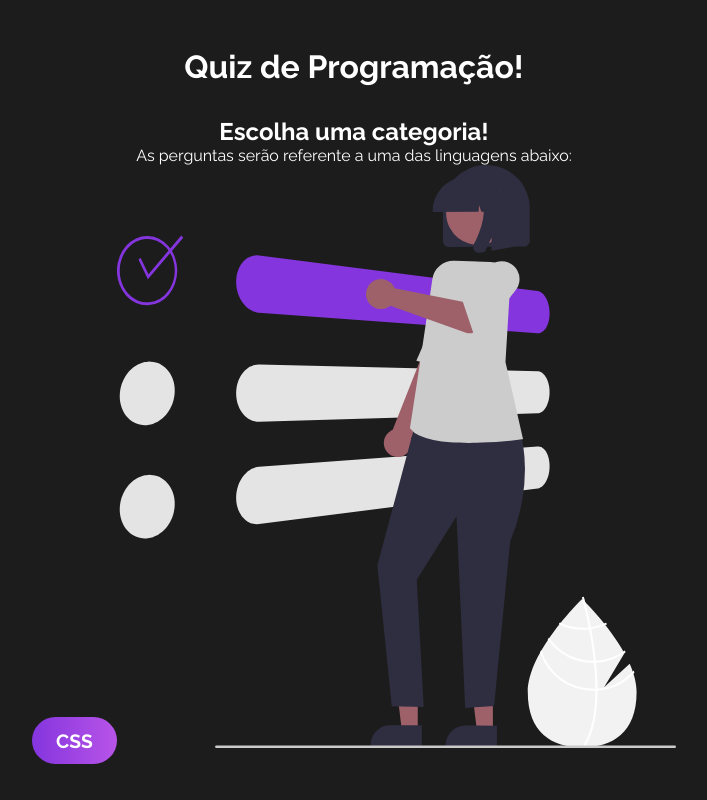
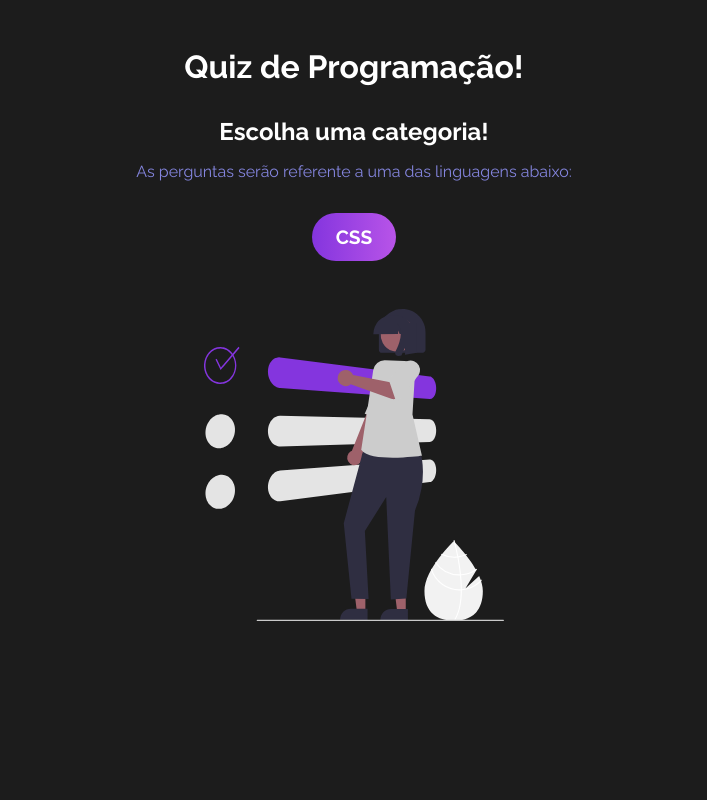
Before and after one commit to matheuspeluso/Quiz, a React (Vite) app: page / in a window 1280 px wide. Both pictures are taken after a click on the button "Iniciar". Shown: the whole page, without its empty margins (286-993 px from the left). Built offline with nearby package versions, Linux system fonts and the light colour scheme.

Commit message:
added PickCategory's styles

```diff
--- a/src/components/PickCategory/PickCategory.css
+++ b/src/components/PickCategory/PickCategory.css
@@ -0,0 +1,24 @@
+#category{
+    text-align: center;
+    max-width: 500px;
+    display: flex;
+    flex-direction: column;
+}
+
+#category h2,
+#category p{
+    margin-bottom: 1rem;
+}
+
+#category p{
+    color: #8485de;
+}
+
+#category img{
+    margin: 2rem auto;
+    max-width: 300px;
+}
+
+#category button{
+    margin: 1rem;
+}
--- a/src/components/PickCategory/PickCategory.jsx
+++ b/src/components/PickCategory/PickCategory.jsx
@@ -11,7 +11,9 @@ const PickCategory = () => {
     <div id="category">
         <h2>Escolha uma categoria!</h2>
         <p>As perguntas serão referente a uma das linguagens abaixo:</p>
-        <button>CSS</button>
+        <div>
+            <button>CSS</button>
+        </div>
         <img src={Category} alt="Categorias do Quiz" />
     </div>
   )
```
